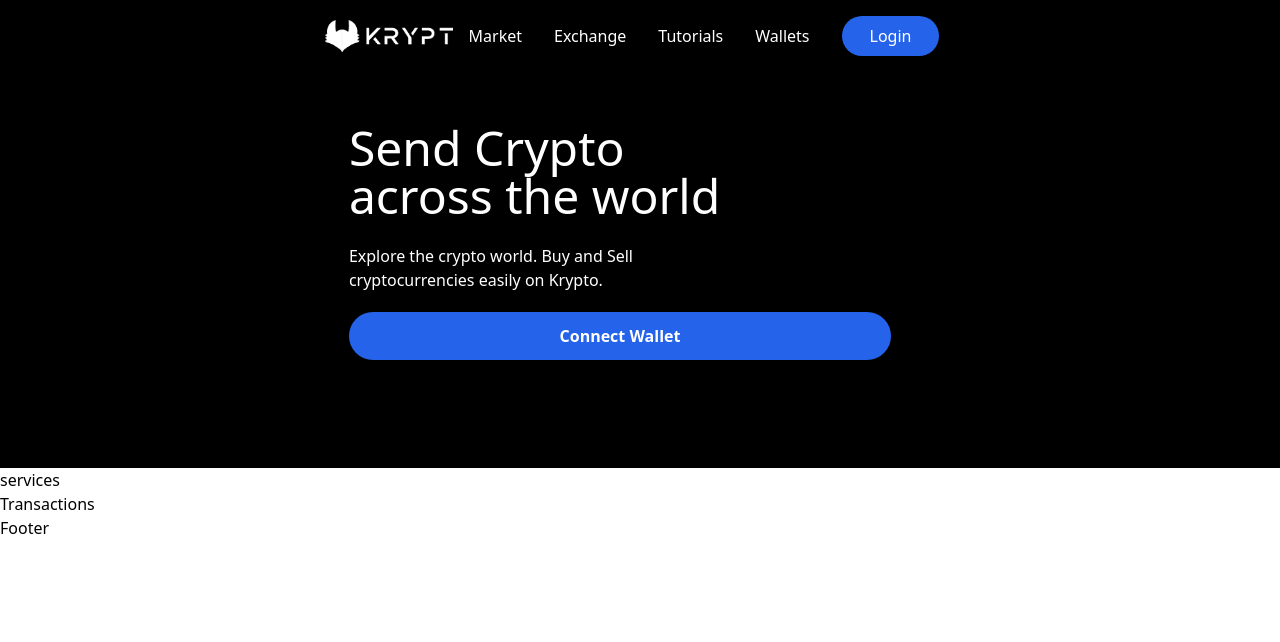
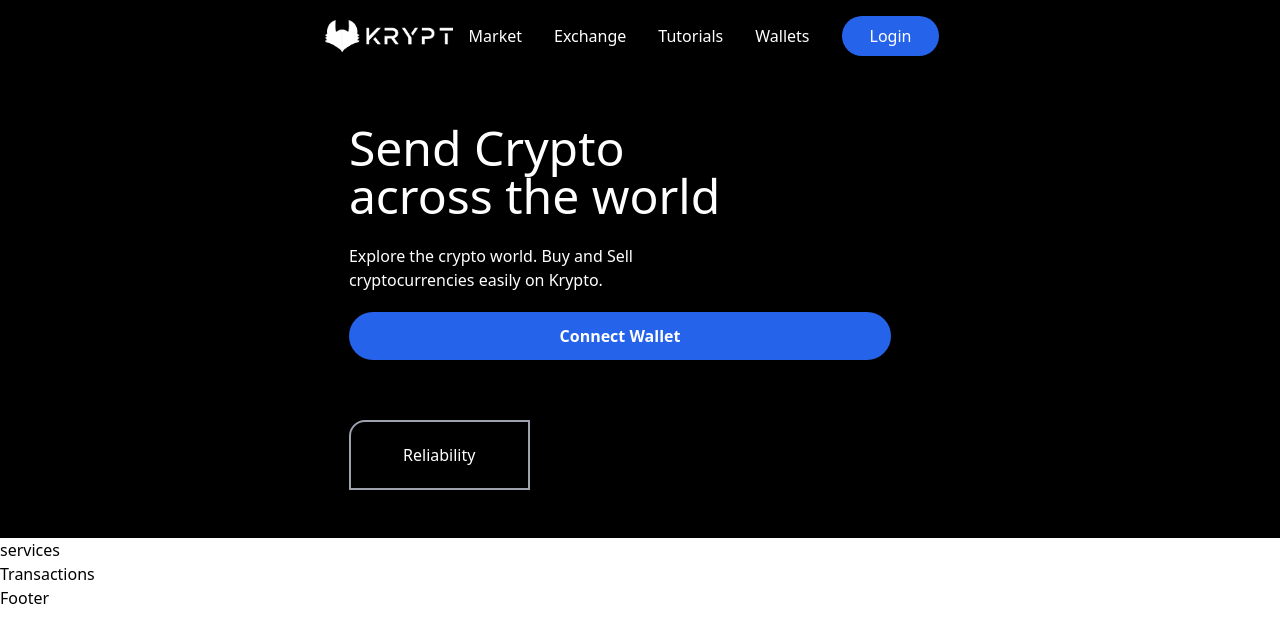
Before and after one commit to Mugisha-isaac/web3.0, a React (Vite) app: page / in a window 1280 px wide. Shown: the top 642 px of the page. Built offline with nearby package versions, Linux system fonts and the light colour scheme.

Commit message:
style:[style: Welcome.jsx] adding more features

```diff
--- a/components/Welcome.jsx
+++ b/components/Welcome.jsx
@@ -4,7 +4,7 @@
 import {BsInfoCircle} from 'react-icons/bs';
 import {Loader} from './'
 
-const commonStyles = '';
+const commonStyles = "sm:px-0 px-2 sm:min-w-[120px] flex justify-center items-center border-2 border-gray-400  text-white";
 
 const Welcome = () => {
 
@@ -28,7 +28,9 @@
                 </p>
               </button>
               <div className='grid sm:grid-cols-3 grid-cols-2 w-full mt-10 '>
-                   <div className={`rounded-t1-2xl ${commonStyles}`}></div>
+                   <div className={`rounded-tl-2xl ${commonStyles}`} style={{minHeight:'70px'}}>
+                     Reliability
+                   </div>
               </div>
           </div>
         </div>
```
